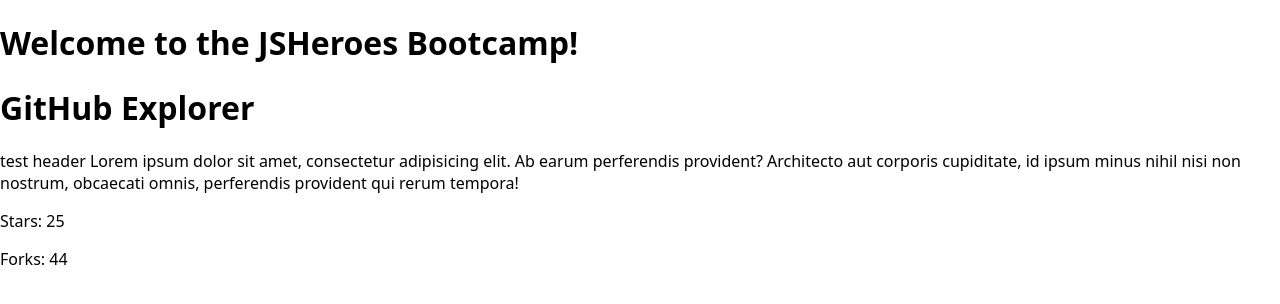
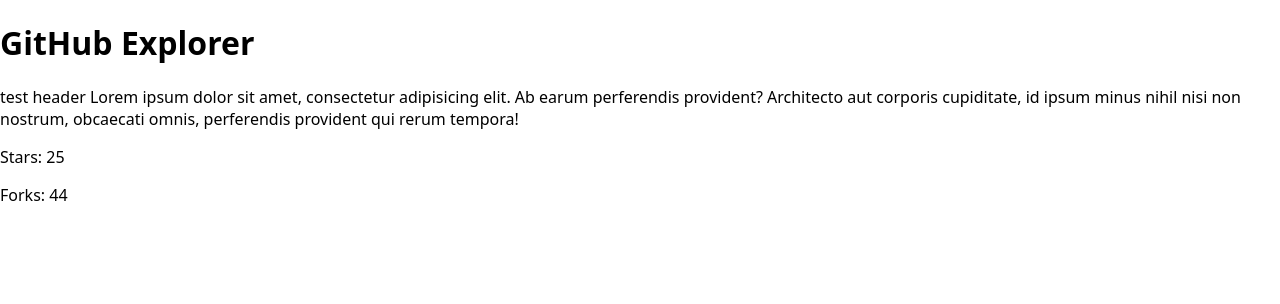
Before and after one commit to sebihojda/basic-frontend-starter, a website: page src/index.html in a window 1280 px wide. Drawn offline with Linux system fonts and the light colour scheme.

Commit message:
removed extra header/h1 and section tag

```diff
--- a/src/index.html
+++ b/src/index.html
@@ -10,14 +10,9 @@
   </head>
   <body>
     <header>
-      <h1>Welcome to the JSHeroes Bootcamp!</h1>
+      <h1>GitHub Explorer</h1>
     </header>
     <main>
-      <header>
-        <h1>GitHub Explorer</h1>
-      </header>
-
-      <section>
       <ul class="repo-cards">
         <!--       Card example     -->
         <li>
@@ -29,7 +24,6 @@
           </section>
         </li>
       </ul>
-      </section>
     </main>
   </body>
 </html>
```
Lines whose indentation alone changed are shown as unchanged.
